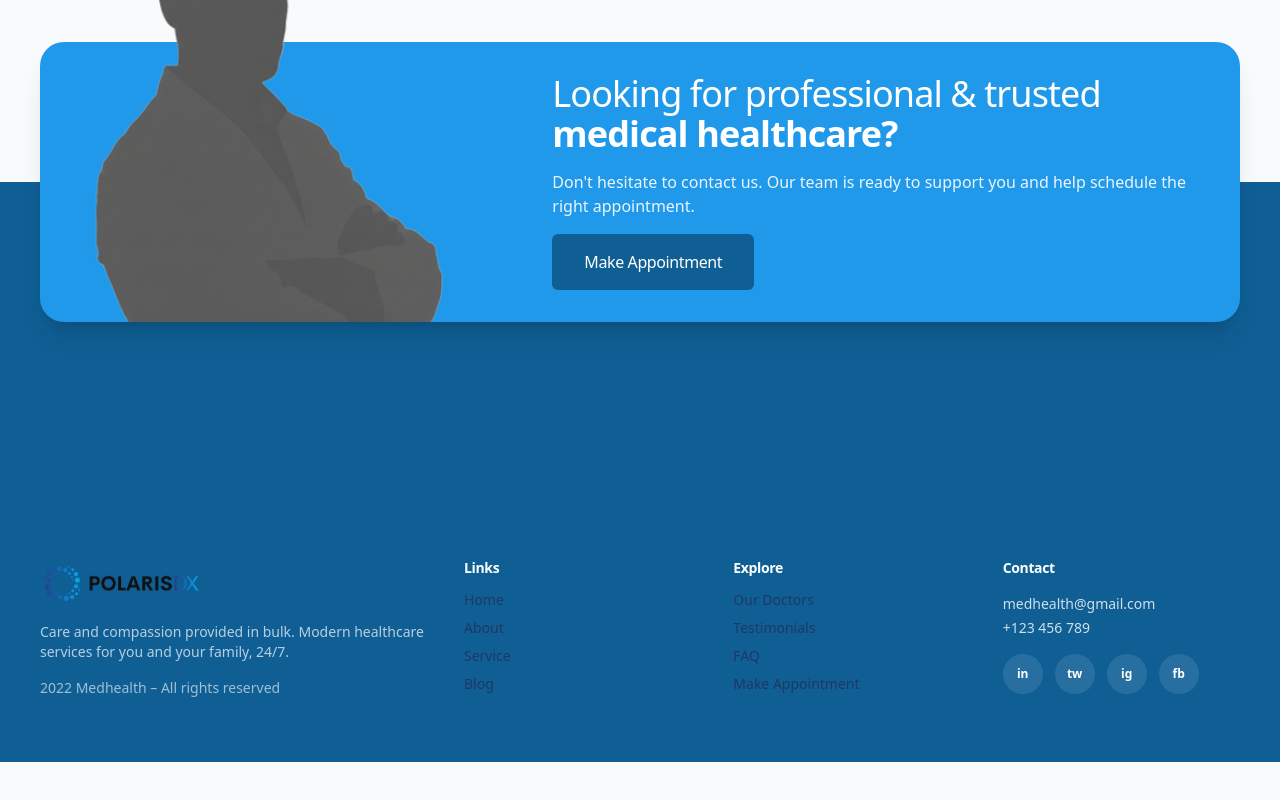
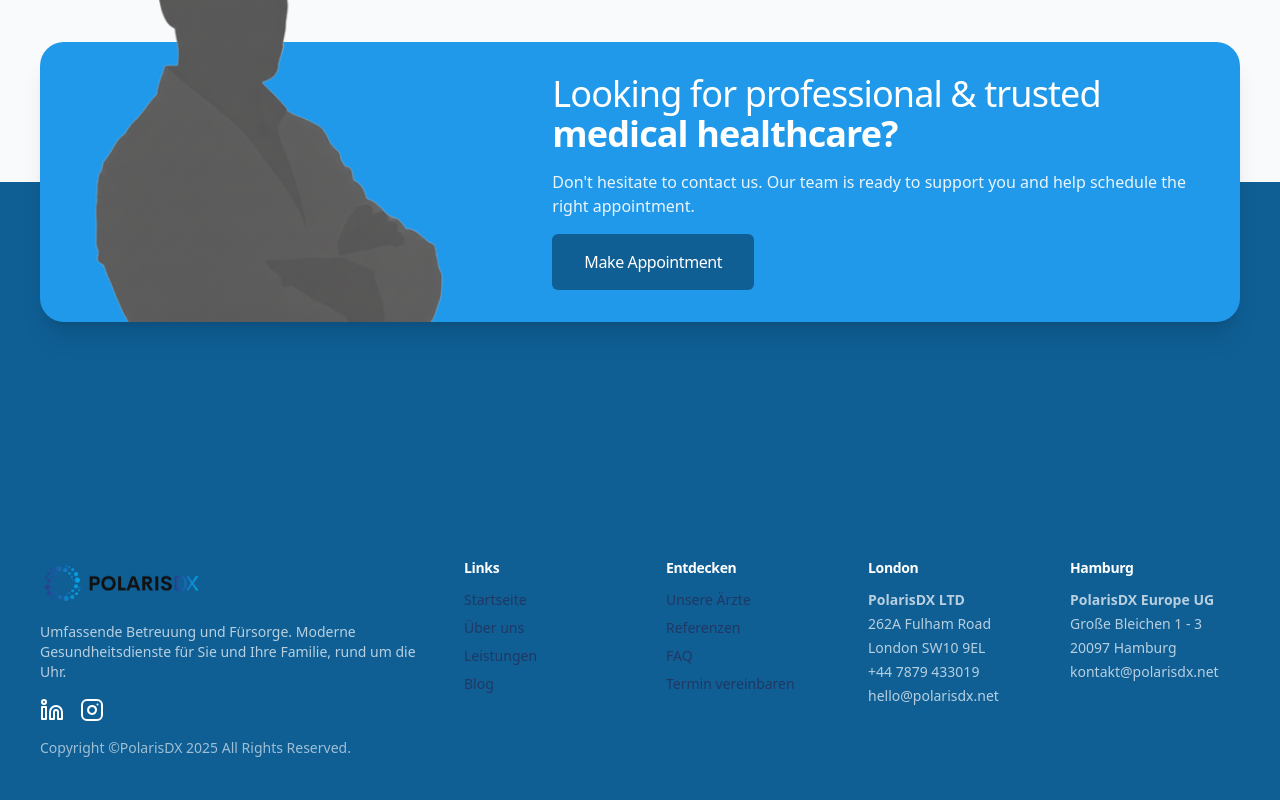
Before and after one commit to PhillHH/PolarisDX_Website, a React (Vite) app: page / in a window 1280 px wide. Shown: the part 5465-6265 px from the top of the page. Before the commit the page ends 6227 px from the top, so only its background shows below. Built offline with nearby package versions, Linux system fonts and the light colour scheme.

Commit message:
feat: update footer with new locations and social icons
- Replace Contact column with London and Hamburg address columns
- Translate footer navigation to German
- Add LinkedIn and Instagram icons using lucide-react
- Update copyright text
- Install lucide-react dependency

```diff
--- a/package.json
+++ b/package.json
@@ -10,6 +10,7 @@
     "preview": "vite preview"
   },
   "dependencies": {
+    "lucide-react": "^0.555.0",
     "react": "^19.2.0",
     "react-dom": "^19.2.0",
     "react-router-dom": "^7.9.6"
--- a/src/components/layout/Footer.tsx
+++ b/src/components/layout/Footer.tsx
@@ -1,6 +1,6 @@
-import { socialLinks } from '../../data/social'
 import logo from '../../assets/polarisdx_logo.png'
 import CtaSection from '../sections/CtaSection'
+import { Linkedin, Instagram } from 'lucide-react'
 
 const Footer = () => {
   return (
@@ -24,52 +24,72 @@ const Footer = () => {
               />
             </div>
             <p className="max-w-sm text-sm text-white/70">
-              Care and compassion provided in bulk. Modern healthcare services for you and your
-              family, 24/7.
+              Umfassende Betreuung und Fürsorge. Moderne Gesundheitsdienste für Sie und Ihre Familie, rund um die Uhr.
             </p>
+            <div className="flex gap-4">
+              <a
+                href="https://www.linkedin.com/company/polarisdx/"
+                target="_blank"
+                rel="noreferrer"
+                className="text-white hover:text-secondary transition-colors"
+                aria-label="LinkedIn"
+              >
+                <Linkedin className="h-6 w-6" />
+              </a>
+              <a
+                href="https://www.instagram.com/polaris_diagnostix/"
+                target="_blank"
+                rel="noreferrer"
+                className="text-white hover:text-secondary transition-colors"
+                aria-label="Instagram"
+              >
+                <Instagram className="h-6 w-6" />
+              </a>
+            </div>
             <p className="text-sm text-white/60">
-              2022 Medhealth – All rights reserved
+              Copyright ©PolarisDX 2025 All Rights Reserved.
             </p>
           </div>
 
-          <div className="grid flex-1 grid-cols-2 gap-8 text-sm lg:grid-cols-3">
+          <div className="grid flex-1 grid-cols-2 gap-8 text-sm lg:grid-cols-4">
             <div className="space-y-3">
               <h3 className="text-sm font-semibold tracking-tight">Links</h3>
               <ul className="space-y-2 text-white/70">
-                <li><a href="#hero" className="hover:text-secondary">Home</a></li>
-                <li><a href="#about" className="hover:text-secondary">About</a></li>
-                <li><a href="#services" className="hover:text-secondary">Service</a></li>
+                <li><a href="#hero" className="hover:text-secondary">Startseite</a></li>
+                <li><a href="#about" className="hover:text-secondary">Über uns</a></li>
+                <li><a href="#services" className="hover:text-secondary">Leistungen</a></li>
                 <li><a href="#blog" className="hover:text-secondary">Blog</a></li>
               </ul>
             </div>
 
             <div className="space-y-3">
-              <h3 className="text-sm font-semibold tracking-tight">Explore</h3>
+              <h3 className="text-sm font-semibold tracking-tight">Entdecken</h3>
               <ul className="space-y-2 text-white/70">
-                <li><a href="#doctors" className="hover:text-secondary">Our Doctors</a></li>
-                <li><a href="#testimonials" className="hover:text-secondary">Testimonials</a></li>
+                <li><a href="#doctors" className="hover:text-secondary">Unsere Ärzte</a></li>
+                <li><a href="#testimonials" className="hover:text-secondary">Referenzen</a></li>
                 <li><a href="#faq" className="hover:text-secondary">FAQ</a></li>
-                <li><a href="/contact" className="hover:text-secondary">Make Appointment</a></li>
+                <li><a href="/contact" className="hover:text-secondary">Termin vereinbaren</a></li>
               </ul>
             </div>
 
-            <div className="space-y-4">
-              <h3 className="text-sm font-semibold tracking-tight">Contact</h3>
-              <div className="space-y-1 text-sm text-white/80">
-                <p>medhealth@gmail.com</p>
-                <p>+123 456 789</p>
+            <div className="space-y-3">
+              <h3 className="text-sm font-semibold tracking-tight">London</h3>
+              <div className="space-y-1 text-white/70">
+                <p className="font-semibold">PolarisDX LTD</p>
+                <p>262A Fulham Road</p>
+                <p>London SW10 9EL</p>
+                <p>+44 7879 433019</p>
+                <p>hello@polarisdx.net</p>
               </div>
-              <div className="mt-2 flex gap-3">
-                {socialLinks.map((item) => (
-                  <a
-                    key={item.label}
-                    href={item.href}
-                    aria-label={item.label}
-                    className="flex h-10 w-10 items-center justify-center rounded-full bg-white/10 text-white transition hover:bg-secondary hover:text-primary"
-                  >
-                    {item.icon}
-                  </a>
-                ))}
+            </div>
+
+            <div className="space-y-3">
+              <h3 className="text-sm font-semibold tracking-tight">Hamburg</h3>
+              <div className="space-y-1 text-white/70">
+                <p className="font-semibold">PolarisDX Europe UG</p>
+                <p>Große Bleichen 1 - 3</p>
+                <p>20097 Hamburg</p>
+                <p>kontakt@polarisdx.net</p>
               </div>
             </div>
           </div>
```
Also changed, not shown: 1 other file (tests, documents, lock files or other folders).
